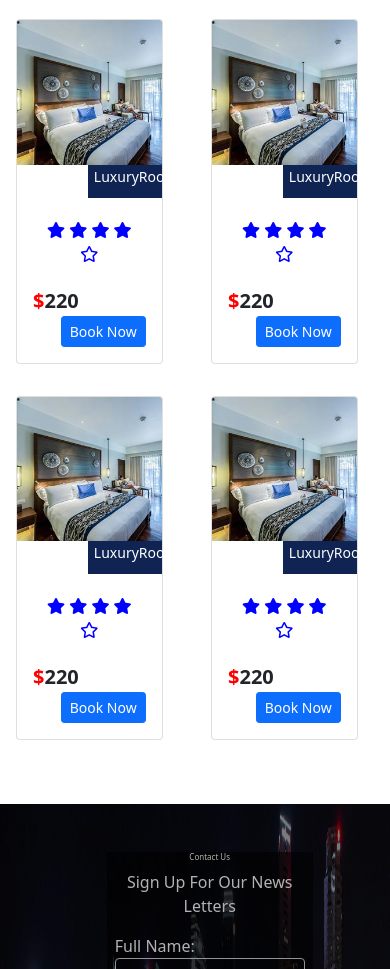
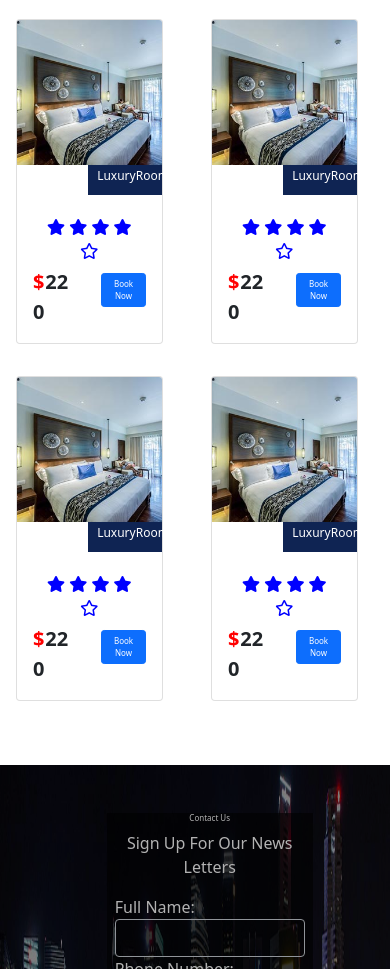
Before and after one commit to amal29/resto, a plain HTML site: page index.html in a window 390 px wide. Shown: the part 1884-2853 px from the top of the page. Drawn offline with nearby package versions, Linux system fonts and the light colour scheme.

Commit message:
mobile view edit

```diff
--- a/css/style.css
+++ b/css/style.css
@@ -95,7 +95,16 @@ body {
     padding-left: 20%;
     padding-right: 0px;
   }
+
+  .pp {
+    padding-right: 2%;
+  }
+
 }
+/*
+@media (max-width: 350px) {
+
+} */
 
 @media screen and (max-height: 450px) {
   .overlay a {
@@ -117,6 +126,7 @@ body {
     transition: 0.5s;
     z-index: 999;
   }
+
 }
 
 nav {
@@ -267,7 +277,7 @@ h3 {
   filter: brightness(70%);
 }
 @media (min-width: 1000px) {
-  .hed{
+  .hed {
     padding-top: 12%;
     padding-left: 45%;
   }
@@ -278,6 +288,15 @@ h3 {
 }
 
 @media (max-width: 640px) {
+  .booknow {
+    margin-top: 12%;
+    font-size: 8px;
+ }
+
+ .title1 h4 {
+  padding-left: 8%;
+  font-size: 12px;
+}
   .overlay {
     height: 38%;
   }
@@ -296,16 +315,20 @@ h3 {
   .text-block2 {
     margin-top: 5%;
   }
-
 }
 
 @media (max-width: 450px) {
   .overlay {
     height: 27%;
   }
+
 }
 
 @media (min-width: 700px) {
+  .booknow {
+    margin-top: 12%;
+    font-size: 12px;
+ }
   #myNav {
     display: none;
   }
--- a/index.html
+++ b/index.html
@@ -345,16 +345,22 @@
                     <i class="far fa-star"></i>
                   </div>
                 </div>
-                <div class=" mr-3 mt-3">
-                  <span
+                <div class="row">
+                  <div class="col-6 col-sm-6 col-md-6 pt-md-2">
+                    <span
                     class="pp"
                     style="color: red; font-size: 20px; font-weight: 600"
                     >$</span
                   ><span style="font-size: 20px; font-weight: 600">220</span>
-                  <a href="#" class="btn btn-primary btn-sm btn-lg" style="float: right"
+                  </div>
+                  <div class="col-6 col-sm-6 col-md-6  ">
+                    <a href="#" class="btn btn-primary btn-sm btn-lg  booknow " style="float: right"
                     >Book Now</a
                   >
+                  </div>
+
                 </div>
+
               </div>
             </div>
           </div>
@@ -378,16 +384,22 @@
                     <i class="far fa-star"></i>
                   </div>
                 </div>
-                <div class="mr-3 mt-3">
-                  <span
+                <div class="row">
+                  <div class="col-6 col-sm-6 col-md-6 pt-md-2">
+                    <span
                     class="pp"
                     style="color: red; font-size: 20px; font-weight: 600"
                     >$</span
                   ><span style="font-size: 20px; font-weight: 600">220</span>
-                  <a href="#" class="btn btn-primary btn-sm btn-lg" style="float: right"
+                  </div>
+                  <div class="col-6 col-sm-6 col-md-6  ">
+                    <a href="#" class="btn btn-primary btn-sm btn-lg  booknow" style="float: right"
                     >Book Now</a
                   >
+                  </div>
+
                 </div>
+
               </div>
             </div>
           </div>
@@ -411,16 +423,22 @@
                     <i class="far fa-star"></i>
                   </div>
                 </div>
-                <div class="mr-3 mt-3">
-                  <span
+                <div class="row">
+                  <div class="col-6 col-sm-6 col-md-6 pt-md-2">
+                    <span
                     class="pp"
                     style="color: red; font-size: 20px; font-weight: 600"
                     >$</span
                   ><span style="font-size: 20px; font-weight: 600">220</span>
-                  <a href="#" class="btn btn-primary btn-sm btn-lg" style="float: right"
+                  </div>
+                  <div class="col-6 col-sm-6 col-md-6  ">
+                    <a href="#" class="btn btn-primary btn-sm btn-lg  booknow" style="float: right"
                     >Book Now</a
                   >
+                  </div>
+
                 </div>
+
               </div>
             </div>
           </div>
@@ -444,16 +462,22 @@
                     <i class="far fa-star"></i>
                   </div>
                 </div>
-                <div class="mr-3 mt-3">
-                  <span
+                <div class="row">
+                  <div class="col-6 col-sm-6 col-md-6 pt-md-2">
+                    <span
                     class="pp"
                     style="color: red; font-size: 20px; font-weight: 600"
                     >$</span
                   ><span style="font-size: 20px; font-weight: 600">220</span>
-                  <a href="#" class="btn btn-primary btn-sm btn-lg" style="float: right"
+                  </div>
+                  <div class="col-6 col-sm-6 col-md-6  ">
+                    <a href="#" class="btn btn-primary btn-sm btn-lg  booknow" style="float: right"
                     >Book Now</a
                   >
+                  </div>
+
                 </div>
+
               </div>
             </div>
           </div>
```
